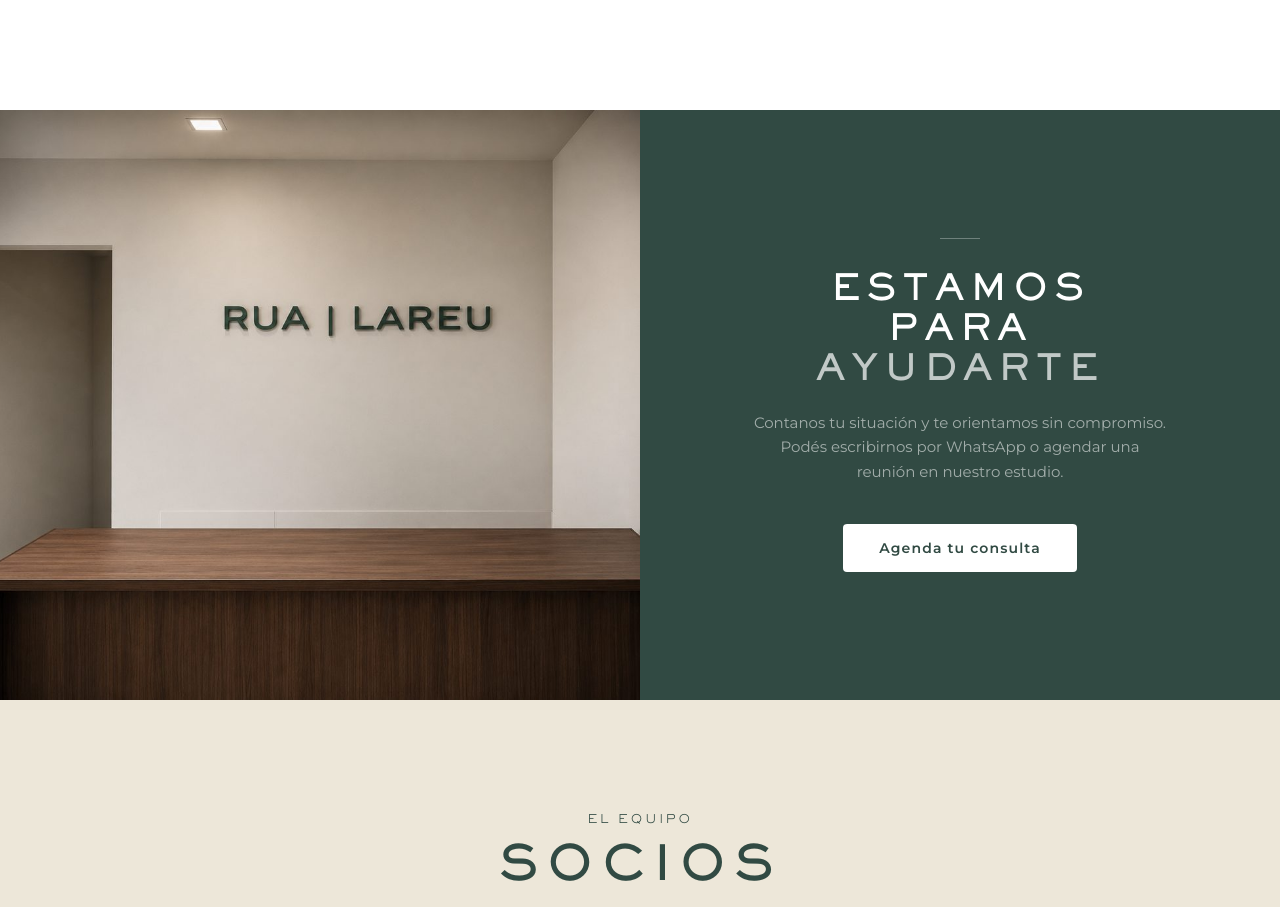
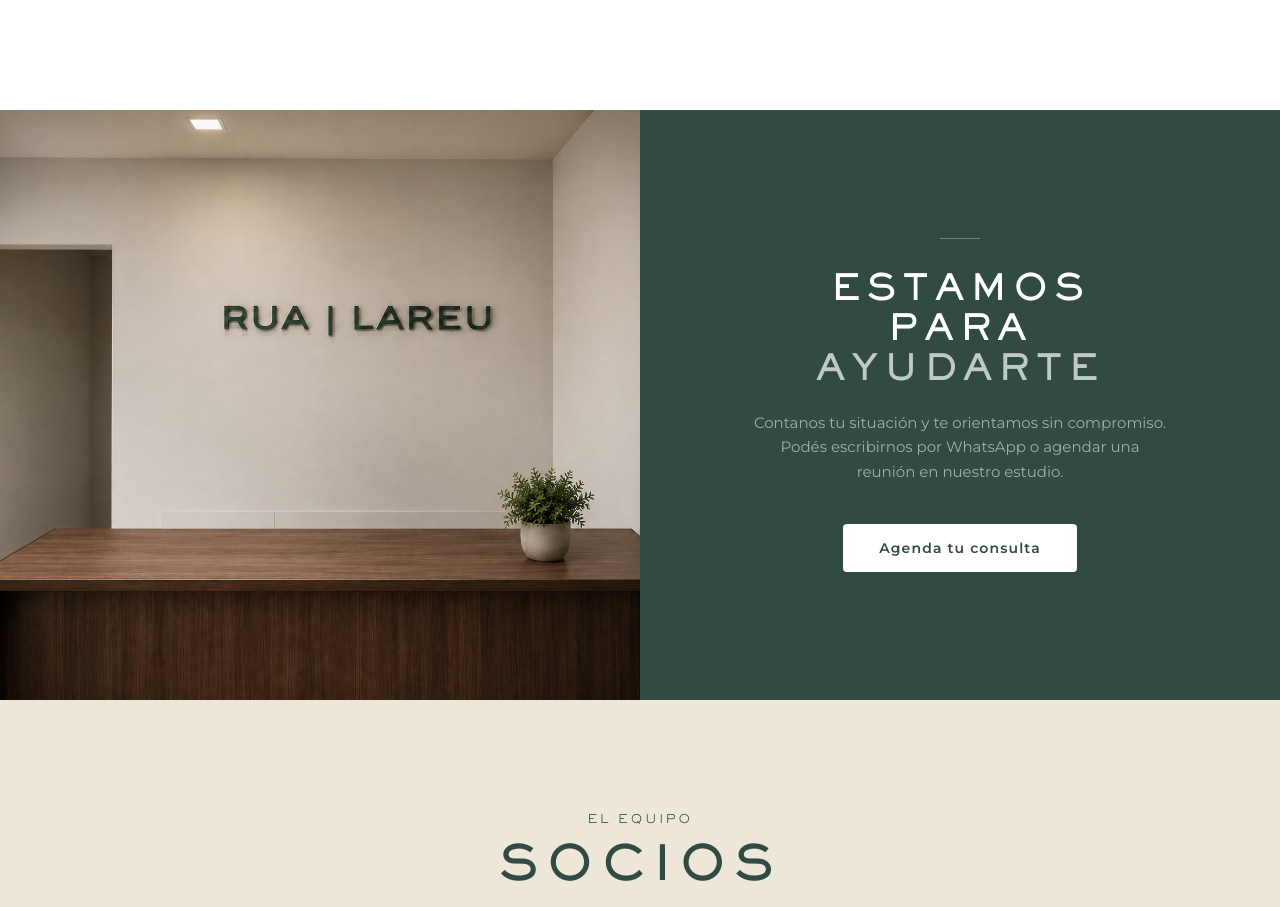
Before and after one commit to RuaLareu/rualareu-web, a Next.js app: page / in a window 1280 px wide. Shown: the part 2778-3685 px from the top of the page. Built offline with nearby package versions, Linux system fonts and the light colour scheme.

Commit message:
fix(cta): foto de recepción en formato PNG

```diff
--- a/src/components/sections/CtaBanner.tsx
+++ b/src/components/sections/CtaBanner.tsx
@@ -8,7 +8,7 @@ export default function CtaBanner() {
       {/* Foto */}
       <div className="relative h-64 sm:h-80 lg:h-auto">
         <Image
-          src="/images/estudio-recepcion.jpg"
+          src="/images/estudio-recepcion.png"
           alt="Recepción del estudio RUA | LAREU"
           fill
           className="object-cover object-center"
```
Also changed, not shown: public/images/estudio-recepcion.jpg (deleted), public/images/estudio-recepcion.png (added).
